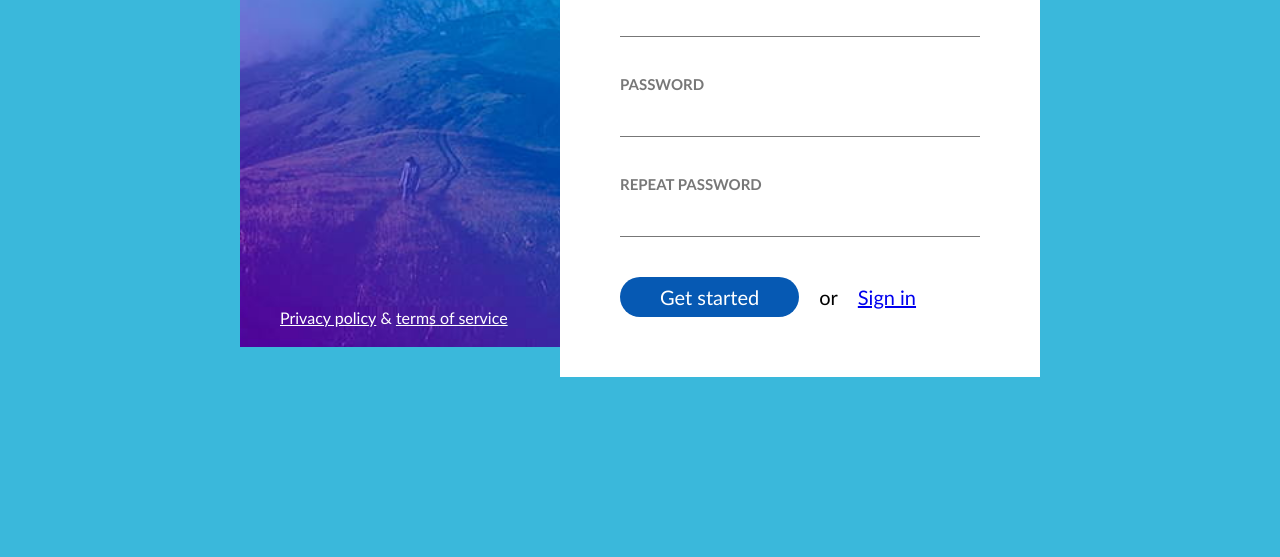
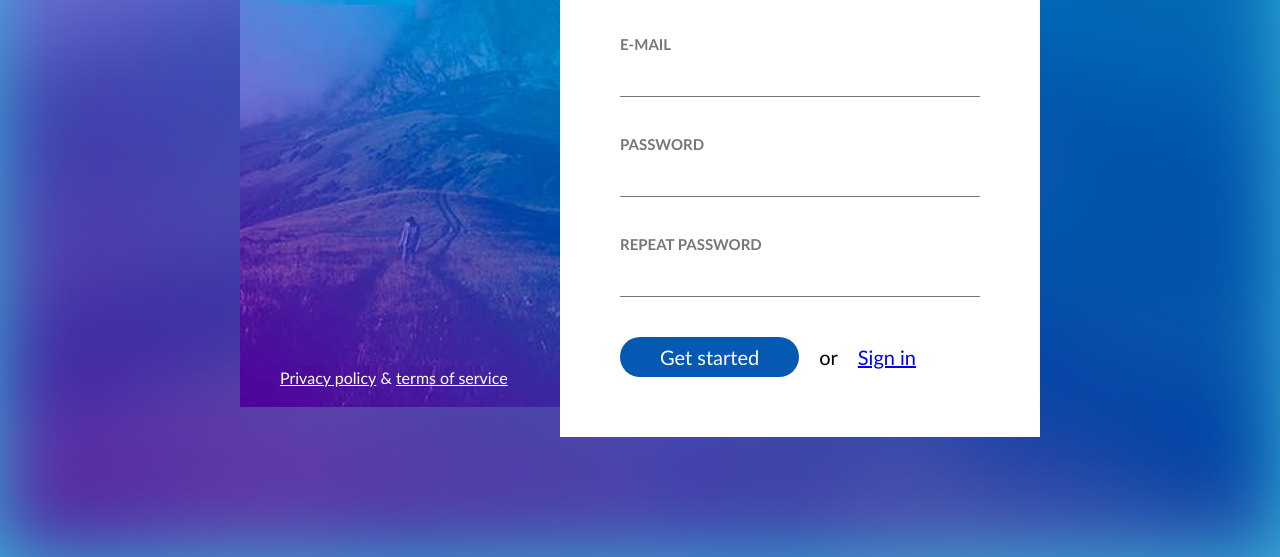
Before and after one commit to front-end-by-rimantas/20-grupe-sign-up, a plain HTML site: page index.html in a window 1280 px wide. Shown: the part 243-800 px from the top of the page. Drawn offline with Linux system fonts and the light colour scheme.

Commit message:
Background image with blur filter

```diff
--- a/css/custom.css
+++ b/css/custom.css
@@ -1,12 +1,23 @@
 body {
     background-color: #3AB8DB;
 }
+    .background {
+        display: inline-block;
+        width: 100%;
+        height: 100vh;
+        background-image: url(../img/kalnas.jpg);
+        background-repeat: no-repeat;
+        background-size: cover;
+        background-position: center;
+        filter: blur(40px);
+    }
     main {
         display: inline-block;
         width: 800px;
-        margin-top: 60px;
-        margin-left: calc(50% - 400px);
-        position: relative;
+        position: absolute;
+        top: 50%;
+        left: 50%;
+        transform: translate(-50%, -50%);
     }
         .left-column {
             display: inline-block;
--- a/index.html
+++ b/index.html
@@ -15,6 +15,7 @@
 </head>
 
 <body>
+    <div class="background"></div>
     <main>
         <div class="left-column">
             <h1>Sign up</h1>
```
